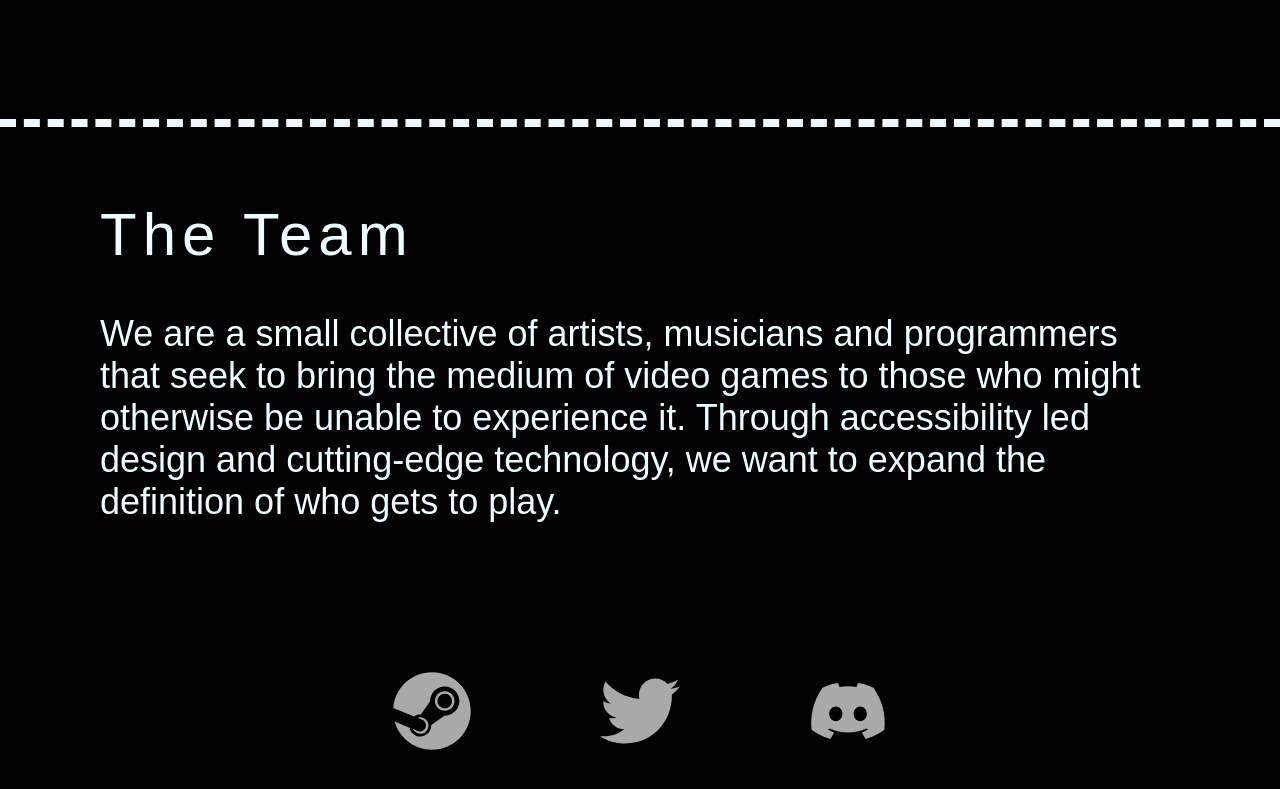
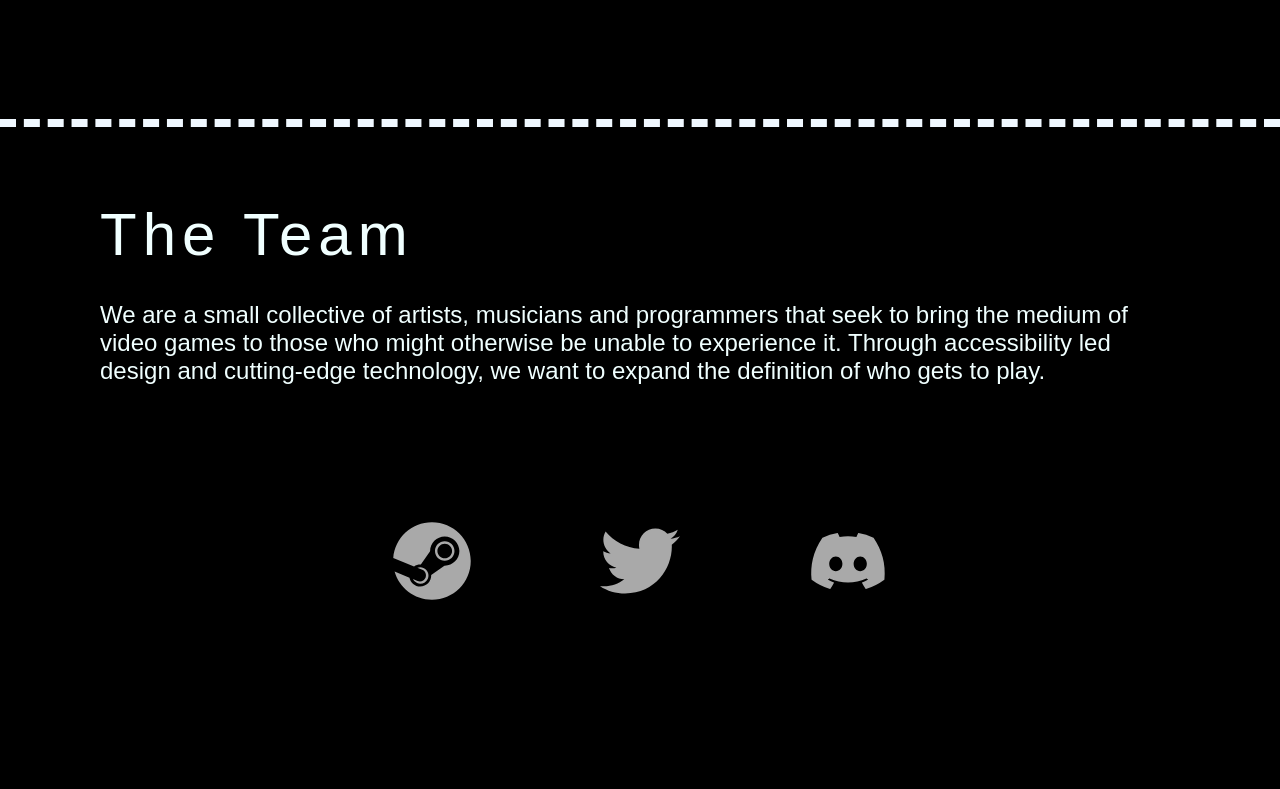
Before and after one commit to tm-nielsen/bonspiel-games-site, a React (Create React App) app: page / in a window 1280 px wide. Shown: the part 4839-5628 px from the top of the page. After the commit the page ends 5540 px from the top, so only its background shows below. Built offline with nearby package versions, Linux system fonts and the light colour scheme.

Commit message:
made team desc small

```diff
--- a/src/routes/Home.js
+++ b/src/routes/Home.js
@@ -108,7 +108,7 @@ const Home = () => {
         <Section>
             <div className="scroll-target" id="team"/>
             <h1 className="section-header">The Team</h1>
-            <p className="section-body">
+            <p className="section-body-small">
                 We are a small collective of artists, musicians and programmers that seek to bring the medium of video games to those who might otherwise be unable to experience it. Through accessibility led design and cutting-edge technology, we want to expand the definition of who gets to play.
             </p>
         </Section>
```
